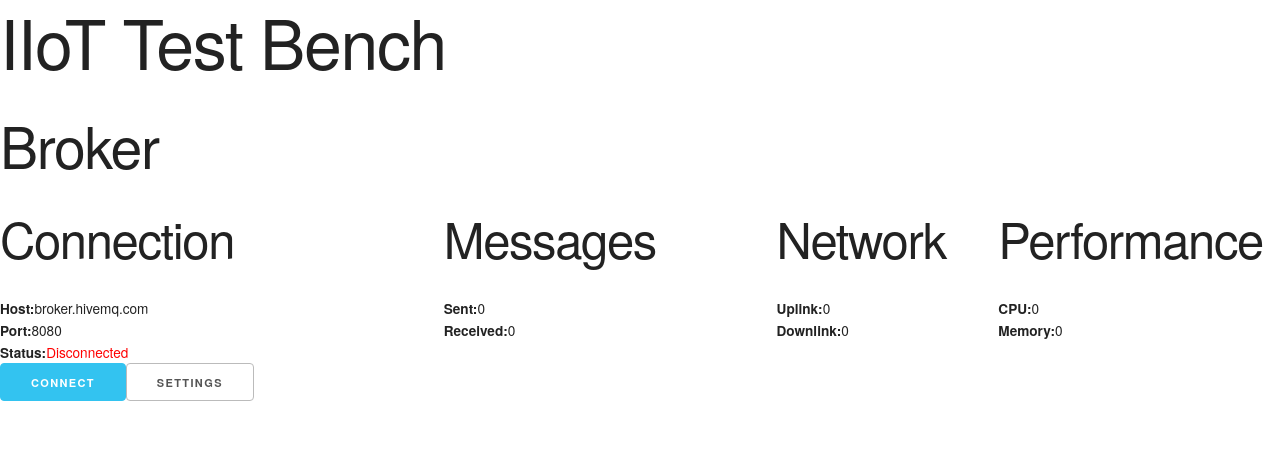
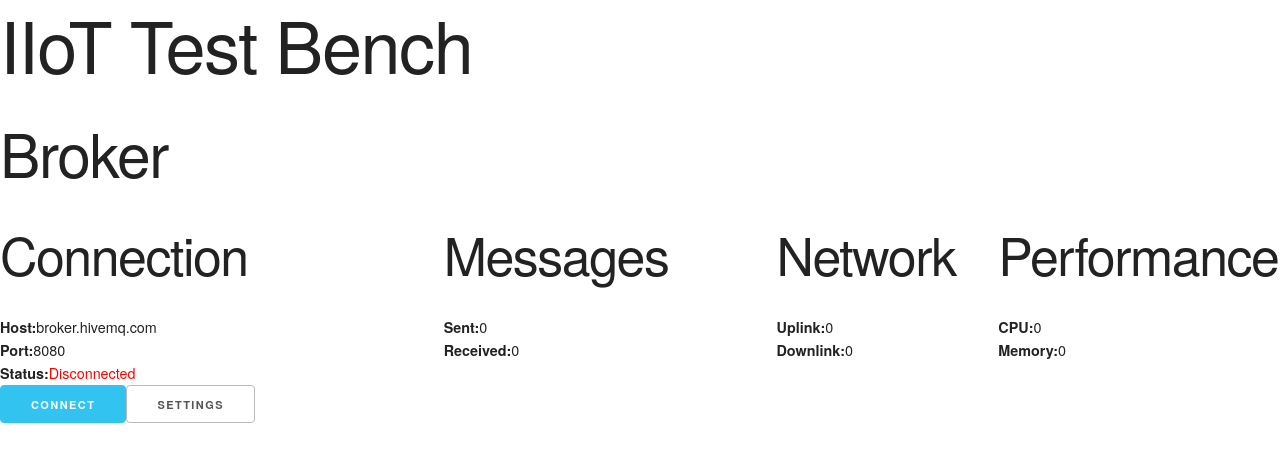
Before and after one commit to Isaac-Ampomah-12/iiot-test-bench, a React (Create React App) app in the folder frontend/: page / in a window 1280 px wide. Shown: the top 462 px of the page. Built offline with nearby package versions, Linux system fonts and the light colour scheme.

Commit message:
Reduce html font-size to 85%

```diff
--- a/frontend/src/css/skeleton.css
+++ b/frontend/src/css/skeleton.css
@@ -35,7 +35,7 @@ are based on 10px sizing. So basically 1.5rem = 15px :)
 */
 
 html {
-  font-size: 85%;
+  font-size: 90%;
 }
 
 body {
```
